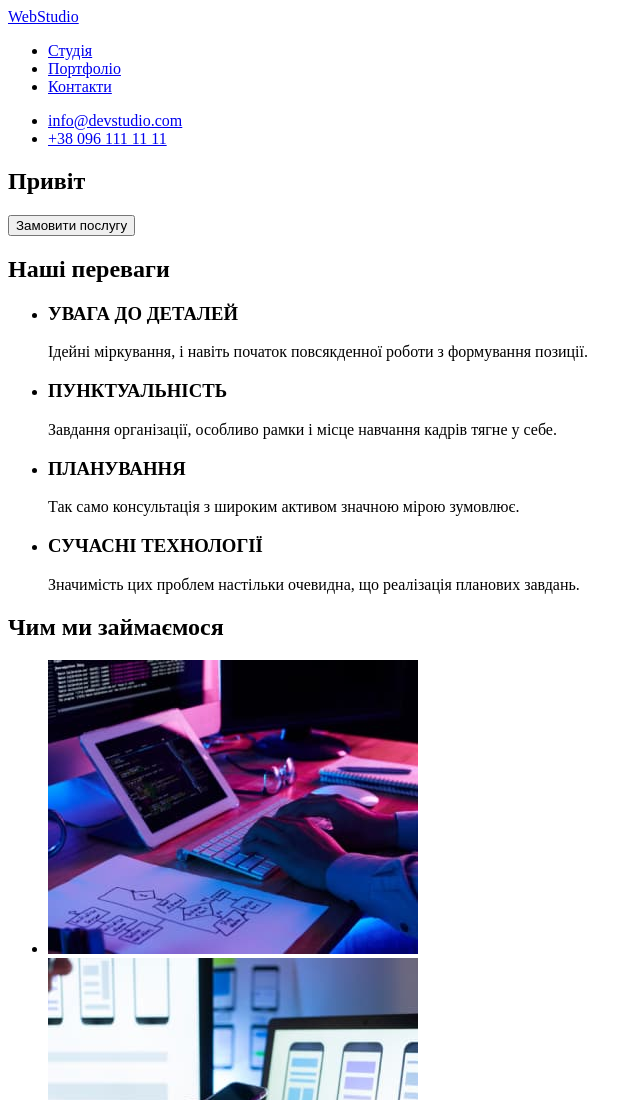
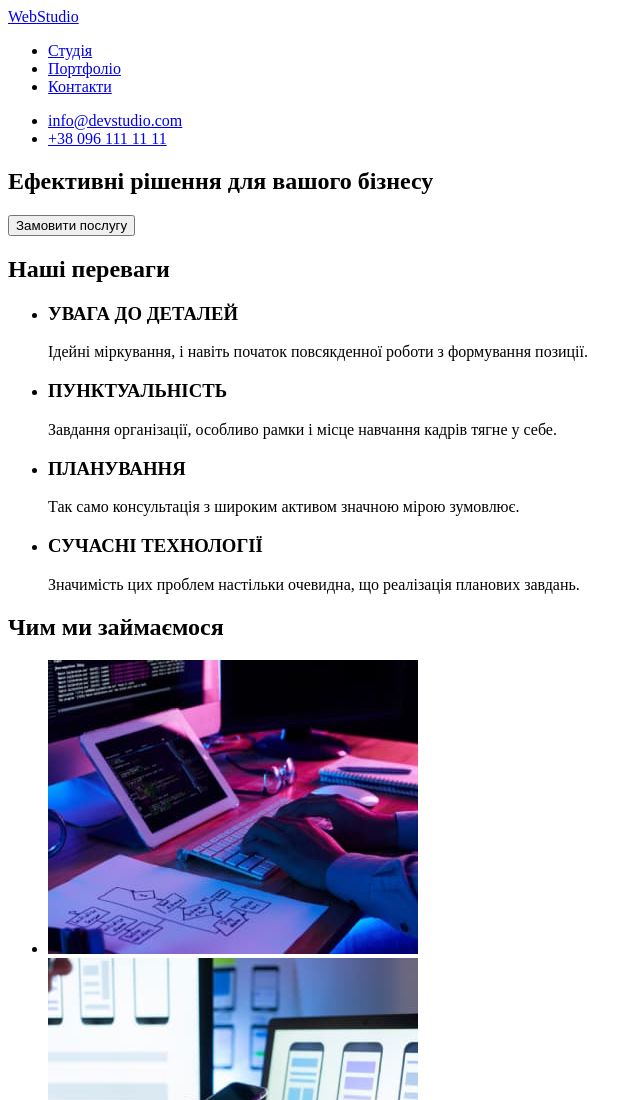
Before and after one commit to Kishyk/goit-markup-hw-01, a plain HTML site: page index.html in a window 1280 px wide. Shown: the top 1100 px of the page, without its empty margins (0-640 px from the left). Drawn offline with Linux system fonts and the light colour scheme.

Commit message:
Повернуті зміни назад

```diff
--- a/index.html
+++ b/index.html
@@ -34,7 +34,7 @@
 
     <main>
       <section>
-        <h1>Привіт</h1>
+        <h1>Ефективні рішення для вашого бізнесу</h1>
         <button type="button">Замовити послугу</button>
       </section>
 
```
